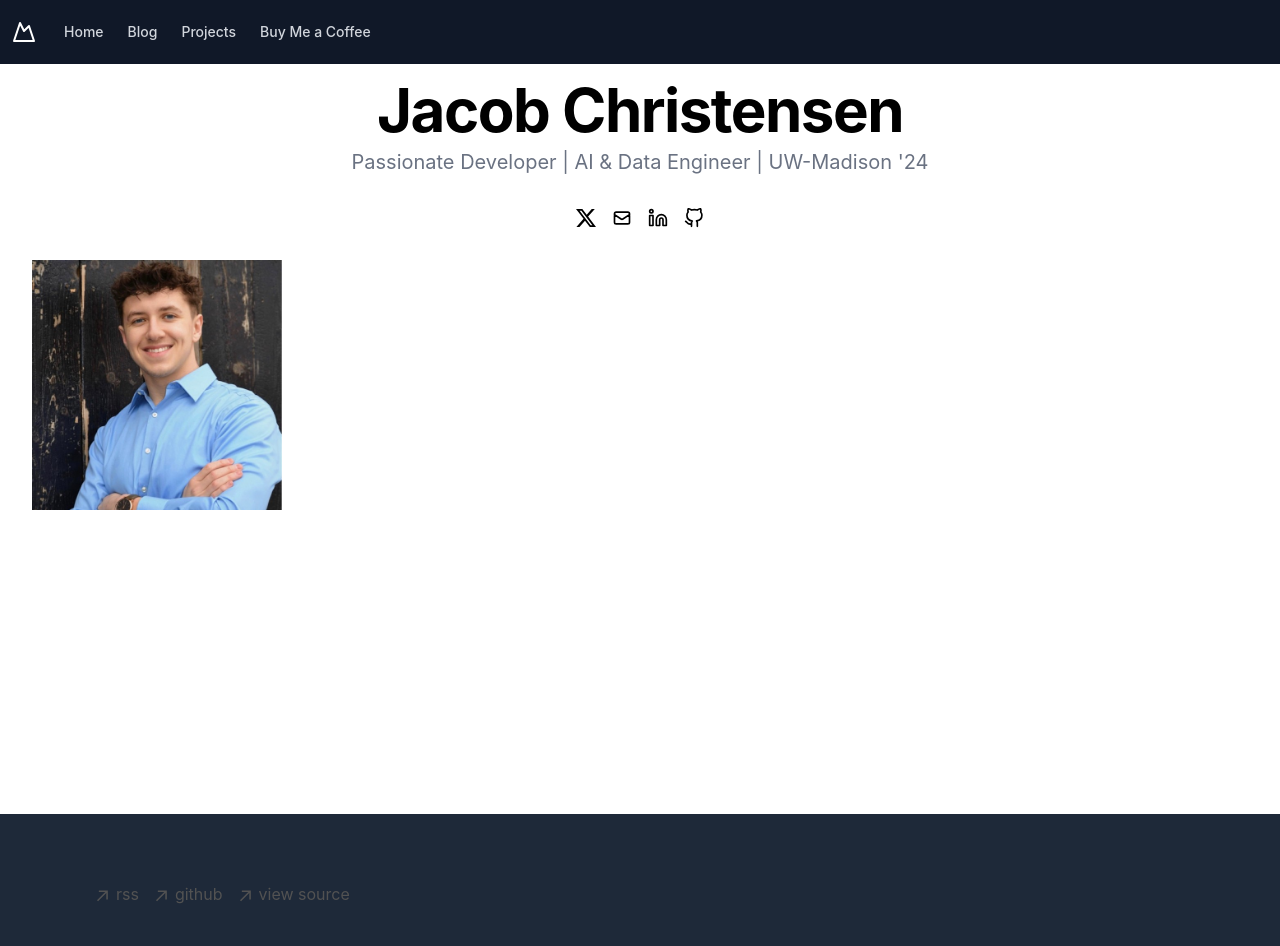
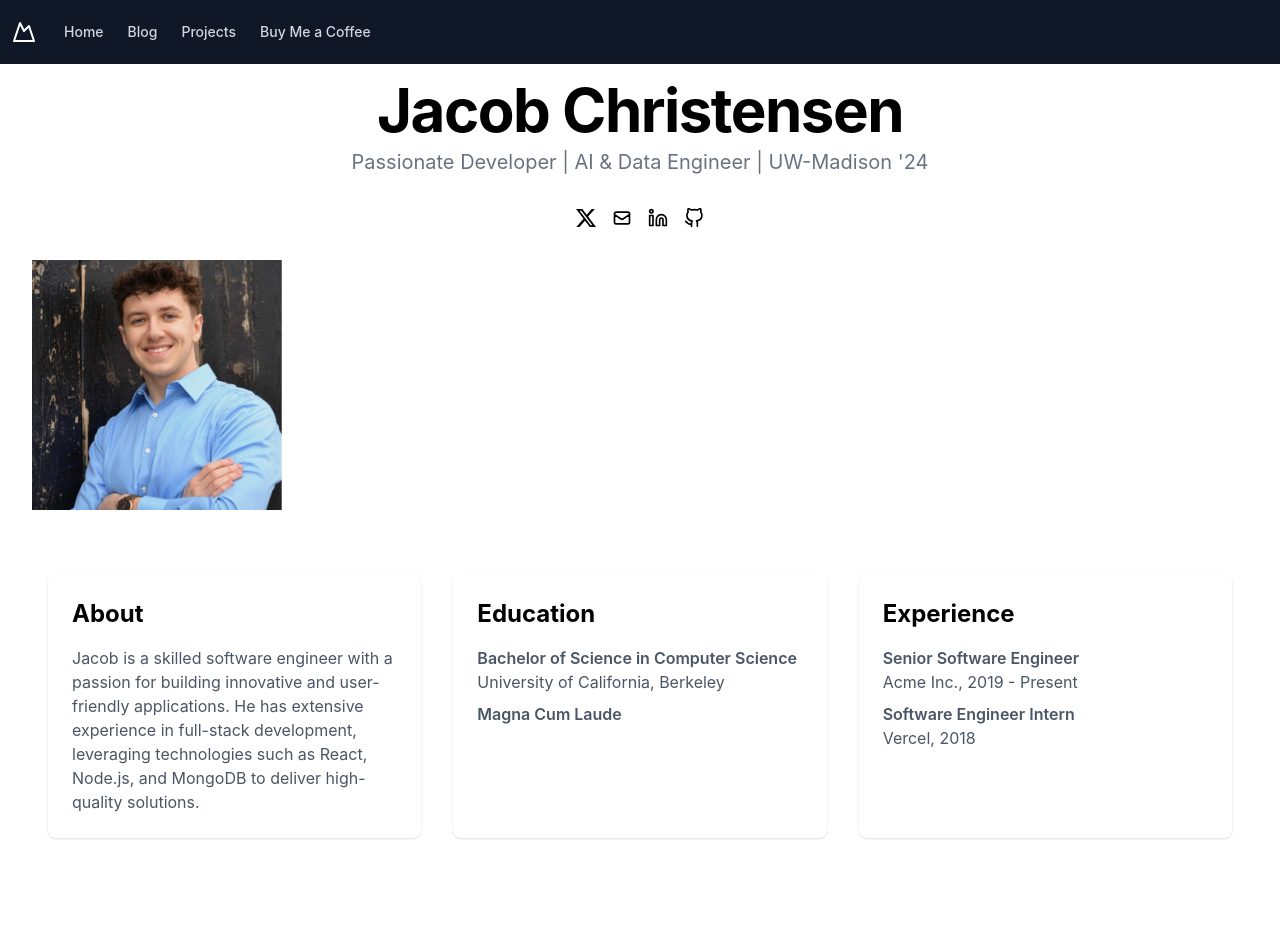
Before and after one commit to neuraldevx/Jake-Christensen-Portfolio, a Next.js app: page / in a window 1280 px wide. Shown: the top 946 px of the page. Built offline with nearby package versions, Linux system fonts and the light colour scheme.

Commit message:
added changes

```diff
--- /dev/null
+++ b/app/components/ScrollProgressBar.tsx
@@ -0,0 +1,41 @@
+// components/ScrollProgressBar.js
+"use client"; // Ensure this is treated as a client component
+
+import { useEffect, useState } from 'react';
+
+const ScrollProgressBar = () => {
+  const [progress, setProgress] = useState(0);
+
+  const handleScroll = () => {
+    const totalScroll = document.documentElement.scrollTop;
+    const windowHeight = document.documentElement.scrollHeight - document.documentElement.clientHeight;
+    const scroll = totalScroll / windowHeight;
+
+    setProgress(scroll);
+  };
+
+  useEffect(() => {
+    window.addEventListener('scroll', handleScroll);
+
+    return () => window.removeEventListener('scroll', handleScroll);
+  }, []);
+
+  return (
+    <div
+      className="progress-bar"
+      style={{
+        position: 'fixed',
+        top: 0,
+        left: 0,
+        right: 0,
+        height: '5px',
+        backgroundColor: '#0070f3',
+        transform: `scaleX(${progress})`,
+        transformOrigin: '0%',
+        zIndex: 9999
+      }}
+    />
+  );
+};
+
+export default ScrollProgressBar;
--- a/app/global.css
+++ b/app/global.css
@@ -153,3 +153,13 @@ table {
 .title {
   text-wrap: balance;
 }
+
+.progress-bar {
+  position: fixed;
+  top: 0;
+  left: 0;
+  right: 0;
+  height: 10px;
+  background: var(--red);
+  transform-origin: 0%;
+}
--- a/app/layout.tsx
+++ b/app/layout.tsx
@@ -7,6 +7,7 @@ import { Analytics } from '@vercel/analytics/react'
 import { SpeedInsights } from '@vercel/speed-insights/next'
 import Footer from './components/footer'
 import { baseUrl } from './sitemap'
+import ScrollProgressBar from './components/ScrollProgressBar';
 
 export const metadata: Metadata = {
   metadataBase: new URL(baseUrl),
@@ -47,6 +48,7 @@ export default function RootLayout({
     <html lang="en" className={cx('text-black bg-white dark:text-white dark:bg-gray-900', GeistSans.variable, GeistMono.variable)}>
       <body className="flex flex-col min-h-screen">
         <main className="flex-auto flex flex-col justify-start flex-grow ">
+        <ScrollProgressBar />
           <Navbar />
           {children}
           <Analytics />
--- a/app/page.tsx
+++ b/app/page.tsx
@@ -5,7 +5,8 @@ import { BsTwitterX } from "react-icons/bs";
 import profilePic from 'app/public/assets/dev3pfp.png'
 import mainPic from 'app/public/assets/mainPic.png'
 import Image from 'next/image';
-
+import { FaGraduationCap } from "react-icons/fa";
+import { CiUser } from "react-icons/ci";
 
 export default function Page() {
   return (
@@ -43,6 +44,52 @@ export default function Page() {
         />
         </div>
       </section>
+      {/* about me*/}
+      <section className="container mx-auto px-4 py-8">
+        <div className="container mx-auto px-4">
+          <div className="grid gap-8 md:grid-cols-1 lg:grid-cols-3">
+            {[
+              {
+                title: "About",
+                content: "Jacob is a skilled software engineer with a passion for building innovative and user-friendly applications. He has extensive experience in full-stack development, leveraging technologies such as React, Node.js, and MongoDB to deliver high-quality solutions."
+              },
+              {
+                title: "Education",
+                content: [
+                  { header: "Bachelor of Science in Computer Science", subtext: "University of California, Berkeley" },
+                  { header: "Magna Cum Laude" }
+                ]
+              },
+              {
+                title: "Experience",
+                content: [
+                  { header: "Senior Software Engineer", subtext: "Acme Inc., 2019 - Present" },
+                  { header: "Software Engineer Intern", subtext: "Vercel, 2018" }
+                ]
+              }
+            ].map((section, idx) => (
+              <div key={idx} className="bg-white dark:bg-gray-800 rounded-lg p-6 shadow-sm hover:shadow-lg transition-shadow duration-300 ease-in-out hover:scale-105 transform">
+                <h2 className="text-2xl font-bold mb-4">{section.title}</h2>
+                <div className="text-gray-600 dark:text-gray-400">
+                  {Array.isArray(section.content) ? (
+                    <ul className="space-y-2">
+                      {section.content.map((item, index) => (
+                        <li key={index}>
+                          <strong className="font-semibold">{item.header}</strong>
+                          {item.subtext && <br />}
+                          {item.subtext}
+                        </li>
+                      ))}
+                    </ul>
+                  ) : (
+                    <p>{section.content}</p>
+                  )}
+                </div>
+              </div>
+            ))}
+          </div>
+        </div>
+      </section>
     </main>
   );
 }
--- a/package.json
+++ b/package.json
@@ -16,12 +16,13 @@
     "@vercel/speed-insights": "^1.0.9",
     "class-variance-authority": "^0.7.0",
     "clsx": "^2.1.1",
+    "framer-motion": "^11.1.9",
     "geist": "1.2.2",
     "next": "canary",
     "next-mdx-remote": "^4.4.1",
     "postcss": "^8.4.35",
-    "react": "18.2.0",
-    "react-dom": "18.2.0",
+    "react": "^18.3.1",
+    "react-dom": "^18.3.1",
     "react-feather": "^2.0.10",
     "react-icons": "^5.2.1",
     "react-toggle": "^4.1.3",
```
Also changed, not shown: 1 other file (tests, documents, lock files or other folders).
